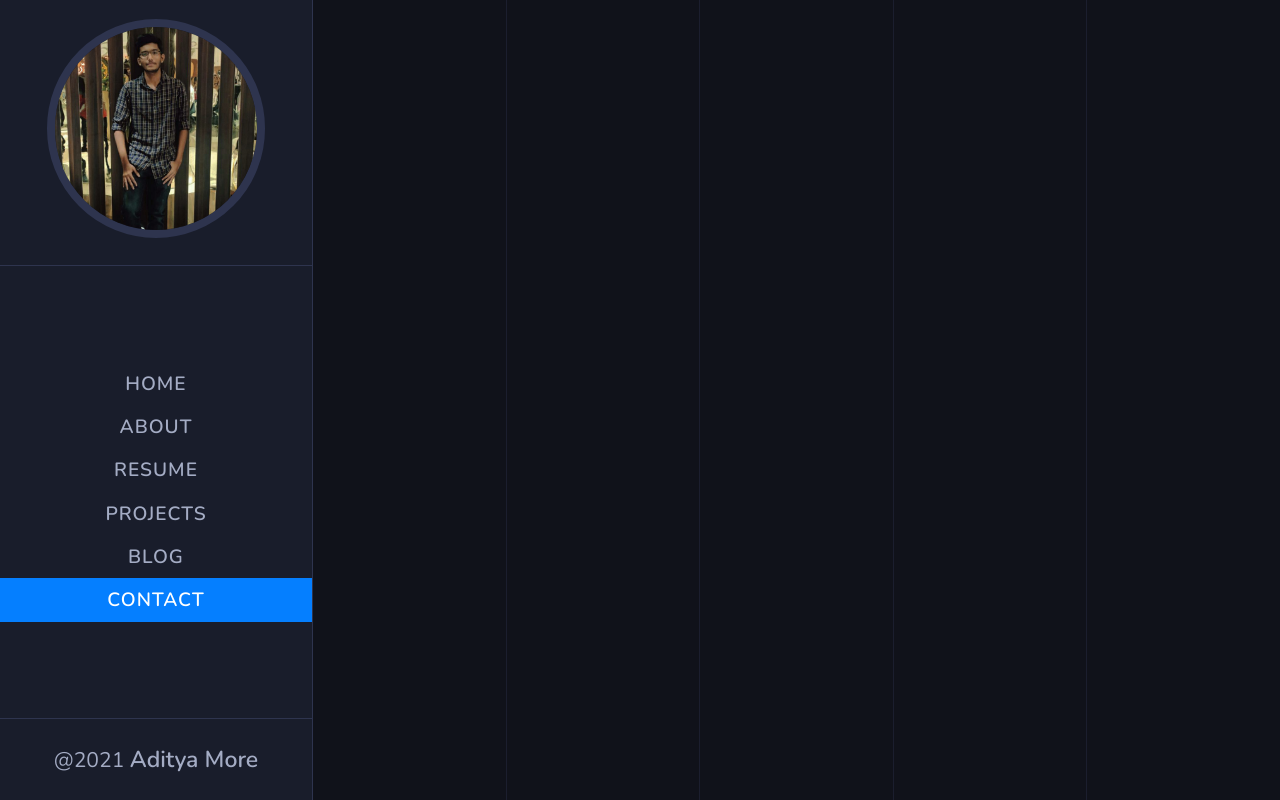
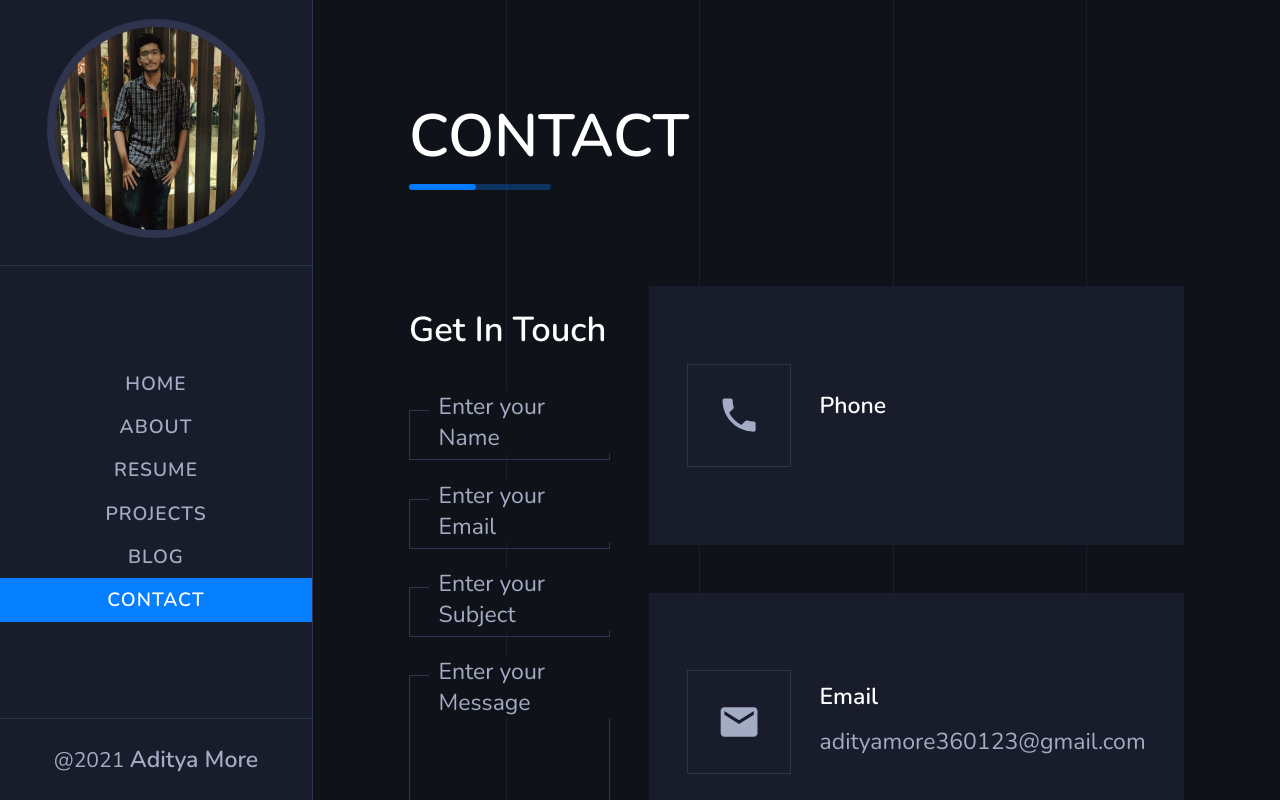
Before and after one commit to Adi720/Portfolio, a React (Create React App) app: page /contact in a window 1280 px wide. Shown: the top 800 px of the page. Built offline with nearby package versions, Linux system fonts and the light colour scheme.

Commit message:
contacts page

```diff
--- /dev/null
+++ b/src/Components/ContactItem.js
@@ -0,0 +1,54 @@
+import React from 'react';
+import styled from 'styled-components';
+
+
+function ContactItem({ title, icon, cont1, cont2 }) {
+    return (
+        <ContactItemStyled>
+            <div className="left-content">
+                {
+                    icon
+                }
+            </div>
+            <div className="right-content">
+                <h6>{title}</h6>
+                <p>{cont1}</p>
+                <p>{cont2}</p>
+            </div>
+        </ContactItemStyled>
+    )
+}
+
+const ContactItemStyled = styled.div`
+    padding:1.5rem 2rem;
+    background-color: var(--background-dark-grey);
+    display: flex;
+    align-items: center;
+    &:not(:last-child){
+        margin-bottom: 2.5rem;
+    }
+    .left-content{
+        padding: 1.5rem;
+        border: 1px solid var(--border-color);
+        font-size: 2rem;
+        display: flex;
+        align-items: center;
+        justify-content: center;
+        margin-right: 1.5rem;
+        svg{
+            font-size: 2.3rem;
+        }
+    }
+    .right-content{
+        h6{
+            color: var(--white-color);
+            font-size: 1.2rem;
+            padding-bottom: .6rem;
+        }
+        p{
+            padding: .1rem 0;
+        }
+    }
+`;
+
+export default ContactItem;
--- a/src/Pages/ContactPage.js
+++ b/src/Pages/ContactPage.js
@@ -1,11 +1,122 @@
 import React from 'react'
-
+import styled from 'styled-components'
+import { MainLayout, InnerLayout } from "../Styles/Layout"
+import Title from "../Components/Title"
+import PrimaryButton from '../Components/PrimaryButton';
+import PhoneIcon from '@material-ui/icons/Phone';
+import EmailIcon from '@material-ui/icons/Email';
+import LocationIcon from '@material-ui/icons/LocationOn';
+import ContactItem from '../Components/ContactItem';
 const ContactPage = () => {
+    const phone = <PhoneIcon />
+    const email = <EmailIcon />
+    const location = <LocationIcon />
     return (
-        <div>
-
-        </div>
+        <MainLayout>
+            <Title title={"Contact"} />
+            <ContactPageStyled>
+                <InnerLayout className={'contact-section'}>
+                    <div className="left-content">
+                        <div className="contact-title">
+                            <h4>Get In Touch</h4>
+                        </div>
+                        <form className="form">
+                            <div className="form-field">
+                                <label htmlFor="name">Enter your Name</label>
+                                <input type="text" id="name" />
+                            </div>
+                            <div className="form-field">
+                                <label htmlFor="email">Enter your Email</label>
+                                <input type="email" id="email" />
+                            </div>
+                            <div className="form-field">
+                                <label htmlFor="subject">Enter your Subject</label>
+                                <input type="text" id="subject" />
+                            </div>
+                            <div className="form-field">
+                                <label htmlFor="text-area">Enter your Message</label>
+                                <textarea type="textarea" id="textarea" cols="30" rows="10" />
+                            </div>
+                            <div className="form-field">
+                                <PrimaryButton title={"Send Email"} />
+                            </div>
+                        </form>
+                    </div>
+                    <div className="right-content">
+                        <ContactItem title={'Phone'} icon={phone} cont1={''} />
+                        <ContactItem title={'Email'} icon={email} cont1={'adityamore360123@gmail.com'} />
+                        <ContactItem title={'Address'} icon={location} count1={''} />
+                    </div>
+                </InnerLayout>
+            </ContactPageStyled>
+        </MainLayout>
     )
 }
 
+const ContactPageStyled = styled.section`
+    .contact-section{
+        display: grid;
+        grid-template-columns: repeat(2, 1fr);
+        grid-column-gap: 2rem;
+        @media screen and (max-width: 978px){
+            grid-template-columns: repeat(1, 1fr);
+            .f-button{
+                margin-bottom: 3rem;
+            }
+        }
+        .right-content{
+            display: grid;
+            grid-template-columns: repeat(1, 1fr);
+            @media screen and (max-width: 502px){
+                width: 70%;
+            }
+        }
+        .contact-title{
+            h4{
+                color: var(--white-color);
+                padding: 1rem 0;
+                font-size: 1.8rem;
+            }
+        }
+        .form{
+            width: 100%;
+            @media screen and (max-width: 502px){
+                width: 100%;
+            }
+            .form-field{
+                margin-top: 2rem;
+                position: relative;
+                width: 100%;
+                label{
+                    position: absolute;
+                    left: 20px;
+                    top: -19px;
+                    display: inline-block;
+                    background-color: var(--background-dark-color);
+                    padding:0 .5rem;
+                    color: inherit;
+                }
+                input{
+                    border: 1px solid var(--border-color);
+                    outline: none;
+                    background: transparent;
+                    height: 50px;
+                    padding:0 15px;
+                    width: 100%;
+                    color: inherit;
+                }
+                textarea{
+                    background-color: transparent;
+                    border: 1px solid var(--border-color);
+                    outline: none;
+                    color: inherit;
+                    width: 100%;
+                    padding: .8rem 1rem;
+                }
+            }
+
+        }
+    }
+`;
+
 export default ContactPage
```
